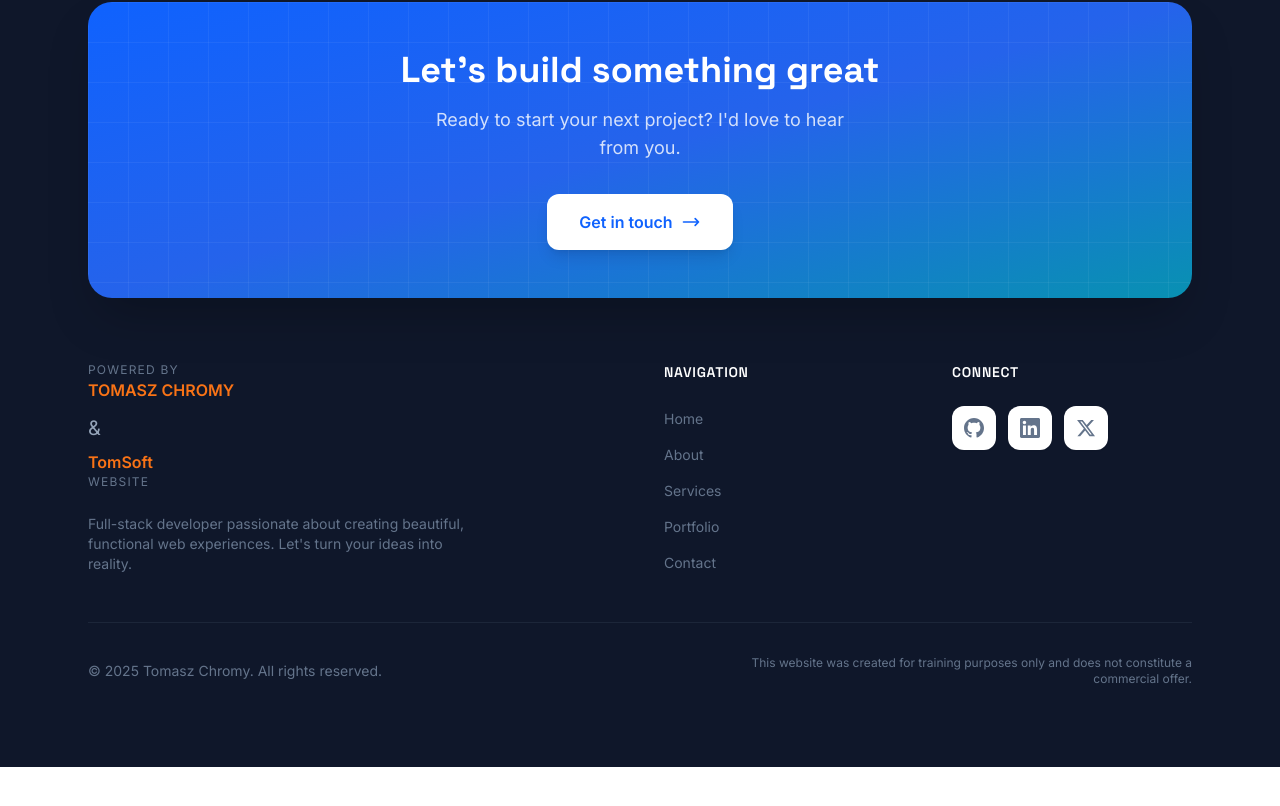
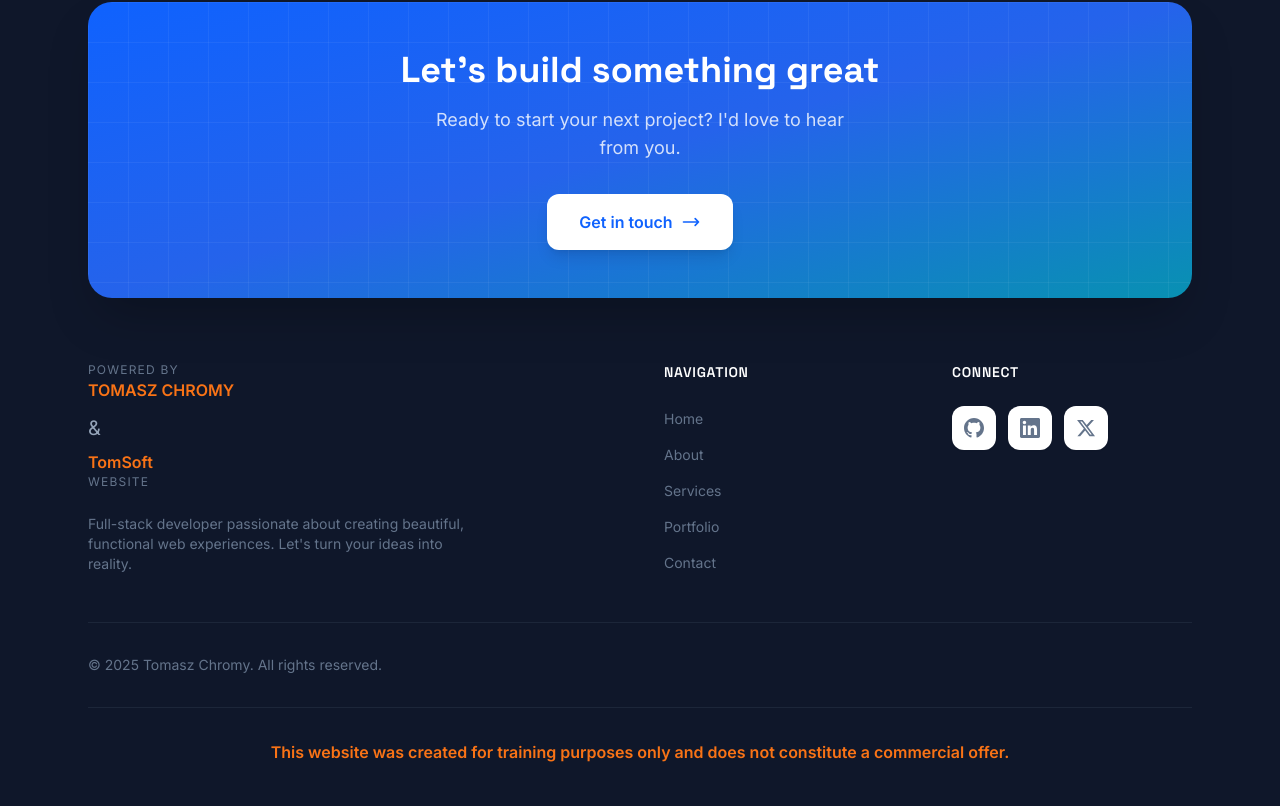
Before and after one commit to TomaszChromy/tomasz-chromy-web, a React (Vite) app: page / in a window 1280 px wide. Shown: the part 10477-11283 px from the top of the page. Before the commit the page ends 11244 px from the top, so only its background shows below. Built offline with nearby package versions, Linux system fonts and the light colour scheme.

Commit message:
Add disclaimer to footer with orange styling

```diff
--- a/src/components/Layout.tsx
+++ b/src/components/Layout.tsx
@@ -232,7 +232,11 @@ const Layout: React.FC<LayoutProps> = ({ children }) => {
             <p className="text-xs sm:text-sm text-cool-400 text-center md:text-left">
               © {new Date().getFullYear()} Tomasz Chromy. {t.footer.rights}
             </p>
-            <p className="text-[10px] sm:text-xs text-cool-400 text-center md:text-right max-w-md">
+          </div>
+
+          {/* DISCLAIMER - fixed at bottom with same style as logo */}
+          <div className="mt-6 sm:mt-8 pt-6 sm:pt-8 border-t border-cool-500/10 text-center">
+            <p className="text-base font-semibold text-orange-500">
               {t.footer.disclaimer}
             </p>
           </div>
```
